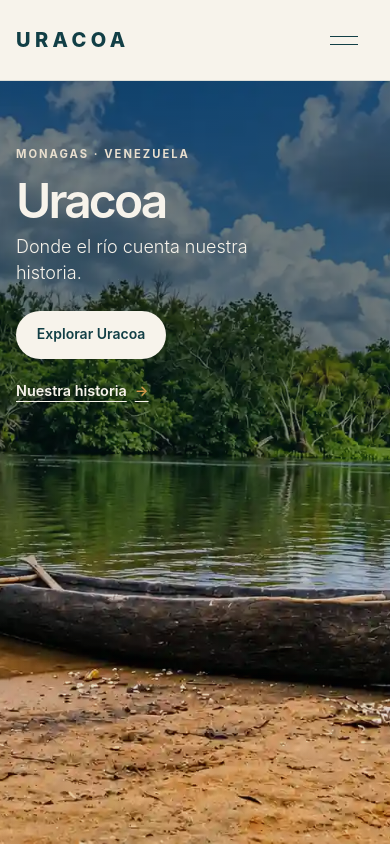
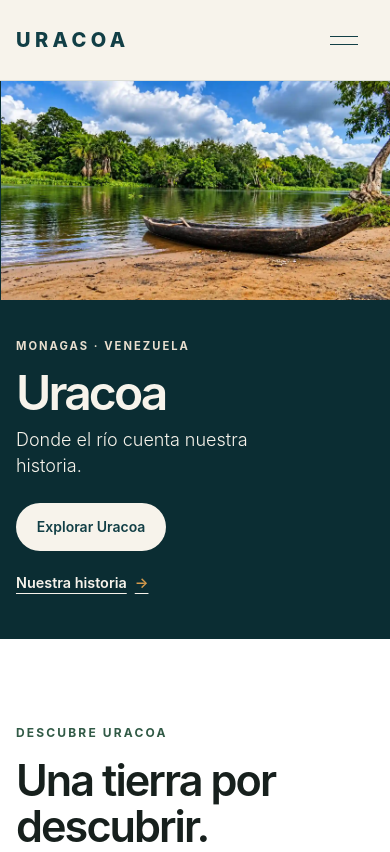
Before and after one commit to Jetsiel20/uracoa-turistica, a plain HTML site: page index.html in a window 390 px wide. Shown: the top 852 px of the page. Drawn offline with Linux system fonts and the light colour scheme.

Commit message:
Corrige el hero responsivo y muestra fotos completas en movil

```diff
--- a/assets/css/components.css
+++ b/assets/css/components.css
@@ -182,16 +182,9 @@ body {
 .hero {
   position: relative;
 
-  display: flex;
-
+  display: grid;
+  grid-template-columns: minmax(0, 1fr);
   align-items: center;
-
-  min-height: calc(100vh - var(--header-height) - 1px);
-  min-height: calc(100svh - var(--header-height) - 1px);
-
-  /* The header occupies its own space above the hero. */
-  padding-top: var(--space-md);
-  padding-bottom: max(8rem, env(safe-area-inset-bottom));
 
   overflow: hidden;
 
@@ -205,15 +198,20 @@ body {
    FONDO HERO
 ========================== */
 
+.hero-media,
+.hero-slide {
+  background-size: contain;
+  background-position: center;
+  background-repeat: no-repeat;
+}
+
 .hero-media {
-  position: absolute;
-  inset: 0;
+  position: relative;
+  grid-area: 1 / 1;
+  width: 100%;
+  aspect-ratio: 1672 / 941;
 
   background-image: url("../imagenes/hero-1.webp");
-
-  background-size: cover;
-  background-position: center center;
-  background-repeat: no-repeat;
 
   pointer-events: none;
 }
@@ -222,8 +220,6 @@ body {
 .hero-slide {
   position: absolute;
   inset: 0;
-  background-size: cover;
-  background-position: var(--slide-position, center);
   opacity: 0;
   transition: opacity 2s ease-in-out;
 }
@@ -255,6 +251,8 @@ body {
 
 .hero-content {
   position: relative;
+  grid-area: 1 / 1;
+  padding-block: 3rem;
 
   z-index: 2;
 
--- a/assets/css/responsive.css
+++ b/assets/css/responsive.css
@@ -52,16 +52,14 @@
     min-height: 44px;
   }
 
-  .hero {
-    padding-bottom: max(5rem, env(safe-area-inset-bottom));
+  .hero-content {
+    grid-area: 2 / 1;
+    padding-block: 2rem;
   }
 
-  .hero-media {
-    background-position: 62% center;
-  }
-
-  .hero-slide {
-    background-position: var(--slide-position-mobile, var(--slide-position, center));
+  .hero-overlay,
+  .hero .scroll-indicator {
+    display: none;
   }
 
   .river-feature {
@@ -95,21 +93,8 @@
     text-align: center;
   }
 
-  .hero {
-    align-items: flex-start;
-    padding-top: max(2rem, 7svh);
-  }
-
-  .hero-overlay {
-    background: linear-gradient(180deg, rgba(4, 22, 24, 0.55), rgba(4, 22, 24, 0.58) 38%, rgba(4, 22, 24, 0.1) 72%);
-  }
-
   .btn {
     width: 100%;
-  }
-
-  .scroll-indicator {
-    display: none;
   }
 
   .section {
@@ -145,17 +130,8 @@
     margin-bottom: 1rem;
   }
 
-  .hero {
-    padding-top: var(--space-md);
-    padding-bottom: max(var(--space-md), env(safe-area-inset-bottom));
-  }
-
   .hero-actions {
     flex-direction: row;
-  }
-
-  .hero-actions .btn {
-    width: auto;
   }
 
   .hero .scroll-indicator {
--- a/assets/js/hero-sequence.js
+++ b/assets/js/hero-sequence.js
@@ -1,9 +1,8 @@
 // La primera fotografía permanece en el CSS como respaldo sin JavaScript.
-// Completar los dos src pendientes cuando estén elegidas las fotos 3 y 4.
 const nextScenes = [
-  { src: './assets/imagenes/hero-2.webp', position: 'center', mobilePosition: 'center' },
-  { src: './assets/imagenes/hero-3.webp', position: 'center', mobilePosition: 'center' },
-  { src: './assets/imagenes/hero-4.webp', position: 'center', mobilePosition: 'center' },
+  { src: './assets/imagenes/hero-2.webp' },
+  { src: './assets/imagenes/hero-3.webp' },
+  { src: './assets/imagenes/hero-4.webp' },
 ];
 
 export function initHeroSequence() {
@@ -54,8 +53,6 @@ export function initHeroSequence() {
       const slide = document.createElement('div');
       slide.className = 'hero-slide';
       slide.style.backgroundImage = `url("${scene.src}")`;
-      slide.style.setProperty('--slide-position', scene.position);
-      slide.style.setProperty('--slide-position-mobile', scene.mobilePosition);
       media.append(slide);
       // Establish the transparent state before starting the crossfade.
       void slide.offsetWidth;
```
Also changed, not shown: 1 other file.
